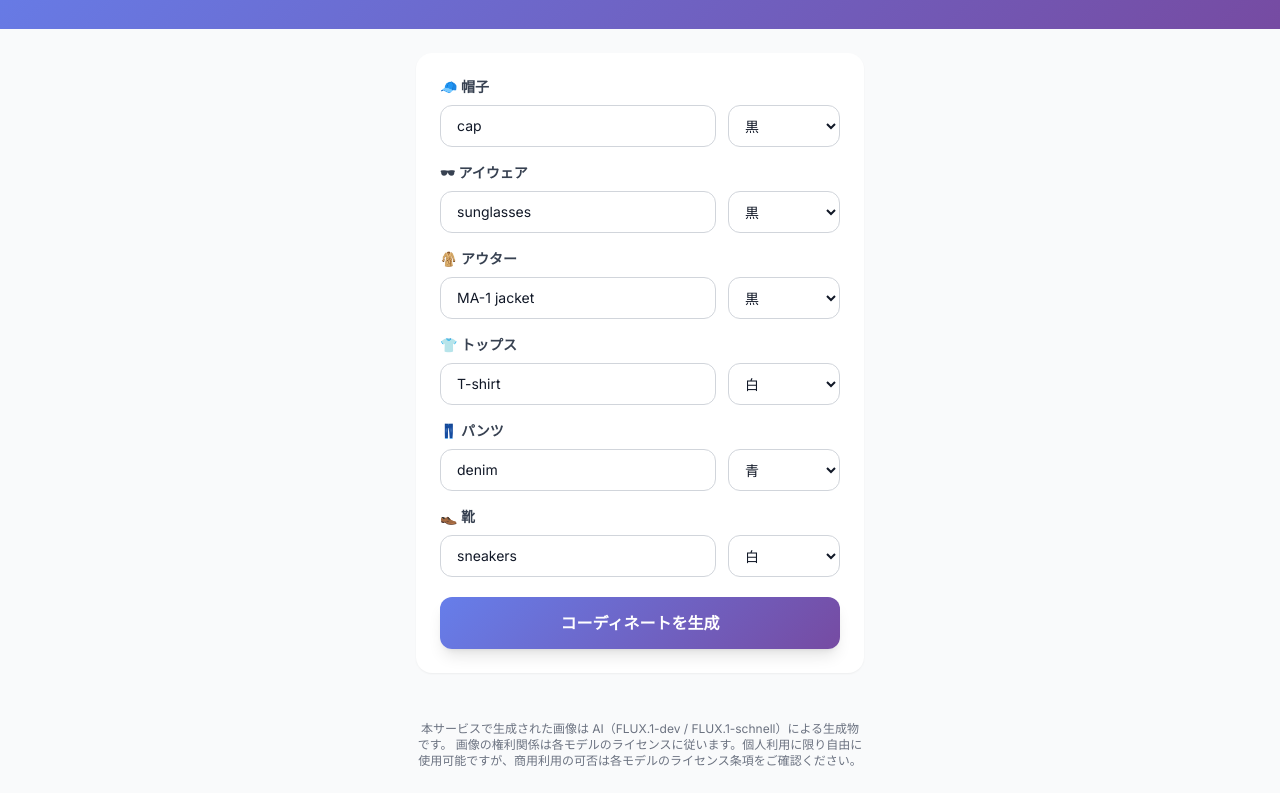
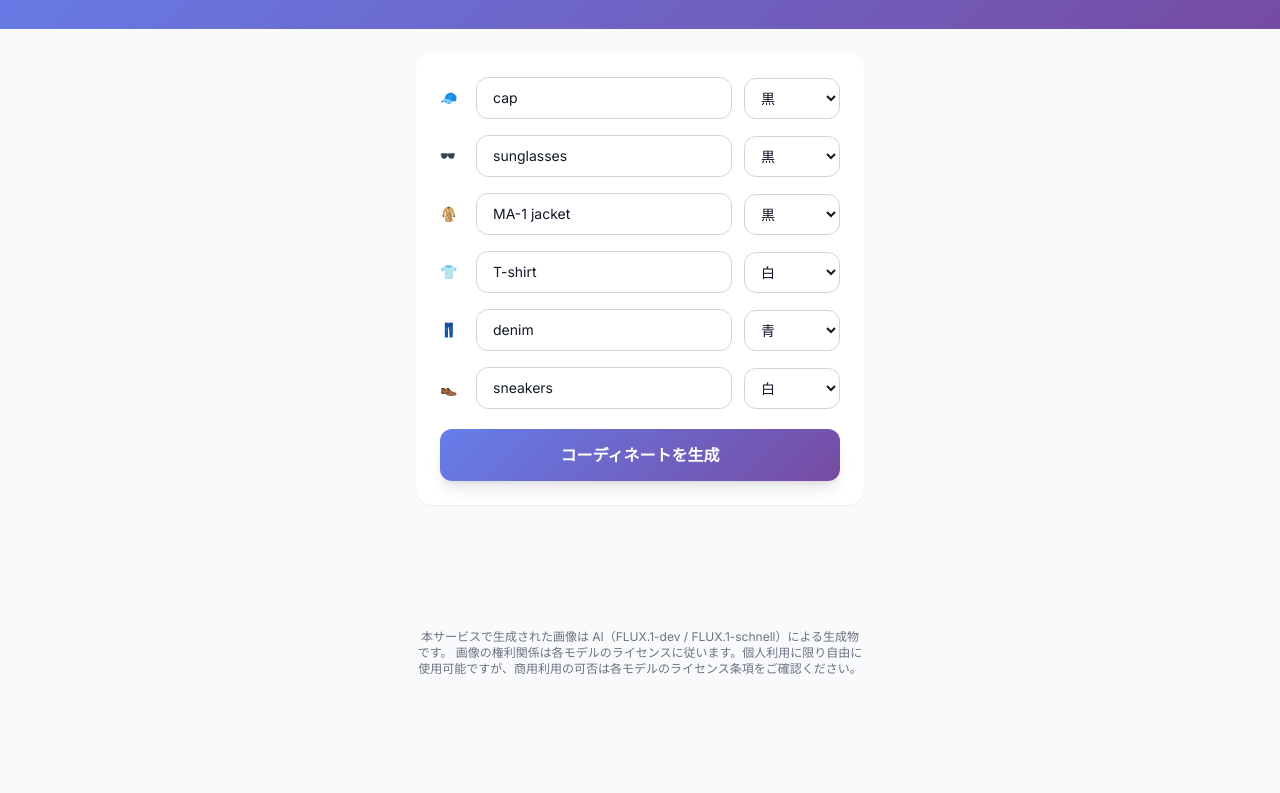
Before and after one commit to fit-flux/gen, a website: page index.html in a window 1280 px wide. Shown: the part 99-892 px from the top of the page. After the commit the page ends 800 px from the top, so only its background shows below. Drawn offline with nearby package versions, Linux system fonts and the light colour scheme.

Commit message:
simplicate form

```diff
--- a/index.html
+++ b/index.html
@@ -121,12 +121,12 @@
 
     <script>
       const CATEGORIES = [
-        { key: 'hat', label: '🧢 帽子', placeholder: 'cap', value: 'cap' },
-        { key: 'eyewear', label: '🕶 アイウェア', placeholder: 'sunglasses', value: 'sunglasses' },
-        { key: 'outer', label: '🧥 アウター', placeholder: 'MA-1 jacket', value: 'MA-1 jacket' },
-        { key: 'tops', label: '👕 トップス', placeholder: 'T-shirt', value: 'T-shirt' },
-        { key: 'pants', label: '👖 パンツ', placeholder: 'denim', value: 'denim' },
-        { key: 'shoes', label: '👞 靴', placeholder: 'sneakers', value: 'sneakers' },
+        { key: 'hat', label: '🧢', placeholder: 'cap', value: 'cap' },
+        { key: 'eyewear', label: '🕶', placeholder: 'sunglasses', value: 'sunglasses' },
+        { key: 'outer', label: '🧥', placeholder: 'MA-1 jacket', value: 'MA-1 jacket' },
+        { key: 'tops', label: '👕', placeholder: 'T-shirt', value: 'T-shirt' },
+        { key: 'pants', label: '👖', placeholder: 'denim', value: 'denim' },
+        { key: 'shoes', label: '👞', placeholder: 'sneakers', value: 'sneakers' },
       ];
 
       const DEFAULT_COLORS = {
@@ -169,9 +169,8 @@
             (c) => ` <option value="${c.value}"${DEFAULT_COLORS[cat.key] === c.value ? ' selected' : ''}>${c.label}</option>`
           ).join('');
           return `
-            <div class="space-y-2">
-              <label for="${cat.key}" class="block text-sm font-semibold text-gray-700">${cat.label}</label>
-              <div class="flex gap-3">
+            <div class="flex items-center gap-3">
+              <label for="${cat.key}" class="w-6 text-sm font-semibold text-gray-700 shrink-0">${cat.label}</label>
               <input
                 type="text"
                 id="${cat.key}"
@@ -185,11 +184,10 @@
                 id="${cat.key}_color"
                 name="${cat.key}_color"
                 required
-                  class="w-28 rounded-xl border border-gray-300 px-3 py-2.5 text-sm focus:border-indigo-500 focus:ring-2 focus:ring-indigo-200 outline-none bg-white"
+                class="w-24 rounded-xl border border-gray-300 px-3 py-2.5 text-sm focus:border-indigo-500 focus:ring-2 focus:ring-indigo-200 outline-none bg-white"
               >
                 ${colorOptions}
               </select>
-              </div>
             </div>
           `;
         }).join('');
```
Also changed, not shown: README_local.md. Lines whose indentation alone changed are shown as unchanged.
